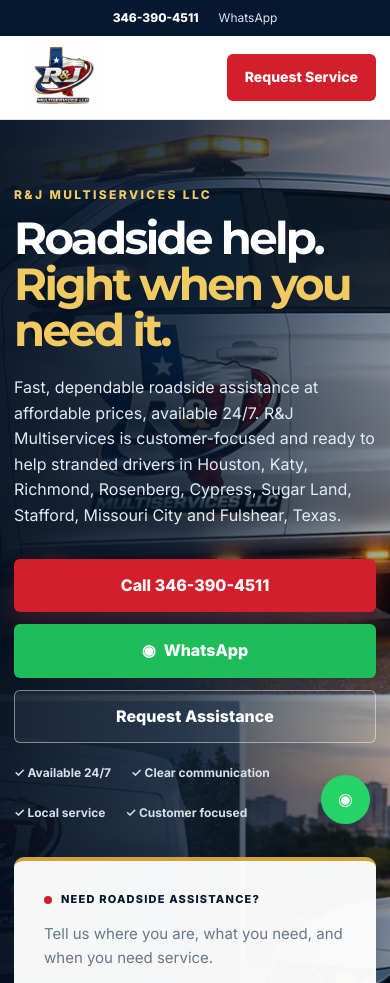
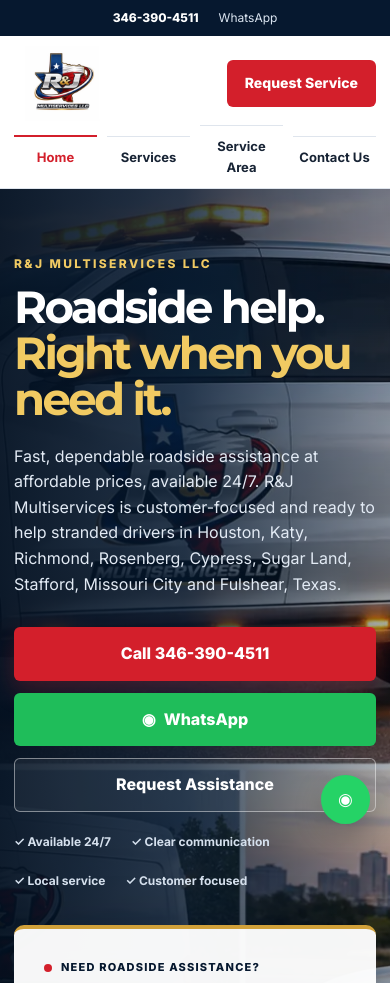
Before and after one commit to Gresso11/autorj-website, a plain HTML site: page index.html in a window 390 px wide. Shown: the top 983 px of the page. Drawn offline with Linux system fonts and the light colour scheme.

Commit message:
Add mobile navigation links

```diff
--- a/style.css
+++ b/style.css
@@ -96,7 +96,7 @@ footer{background:#030d1b;color:#aab9cc}.footer-top{display:grid;grid-template-c
 @media(max-width:620px){
   .container{width:min(100% - 28px,1160px)}
   .topbar-inner{justify-content:center}.topbar-inner>span{display:none}
-  nav a:not(.nav-cta){display:none}.nav{min-height:70px}.brand img{width:105px}
+  .nav{min-height:70px;flex-wrap:wrap;gap:0 10px;padding-top:6px}.brand{order:1}.nav::after{content:"";order:2;flex-basis:100%;height:0}.nav nav{display:contents}.nav-cta{order:2}.nav nav a:not(.nav-cta){order:3;flex:1 1 22%;text-align:center;font-size:13px;font-weight:700;padding:10px 2px;border-top:1px solid var(--line)}.nav nav a:not(.nav-cta)[aria-current="page"]{border-top:2px solid var(--red)}.brand img{width:105px}
   h1{font-size:45px}.hero-content{padding:65px 0}.hero-text{font-size:16px}
   .hero-actions,.form-bottom{display:grid}.btn{width:100%}
   .quick-grid{grid-template-columns:1fr 1fr}.quick-item{border-left:0!important}
```
